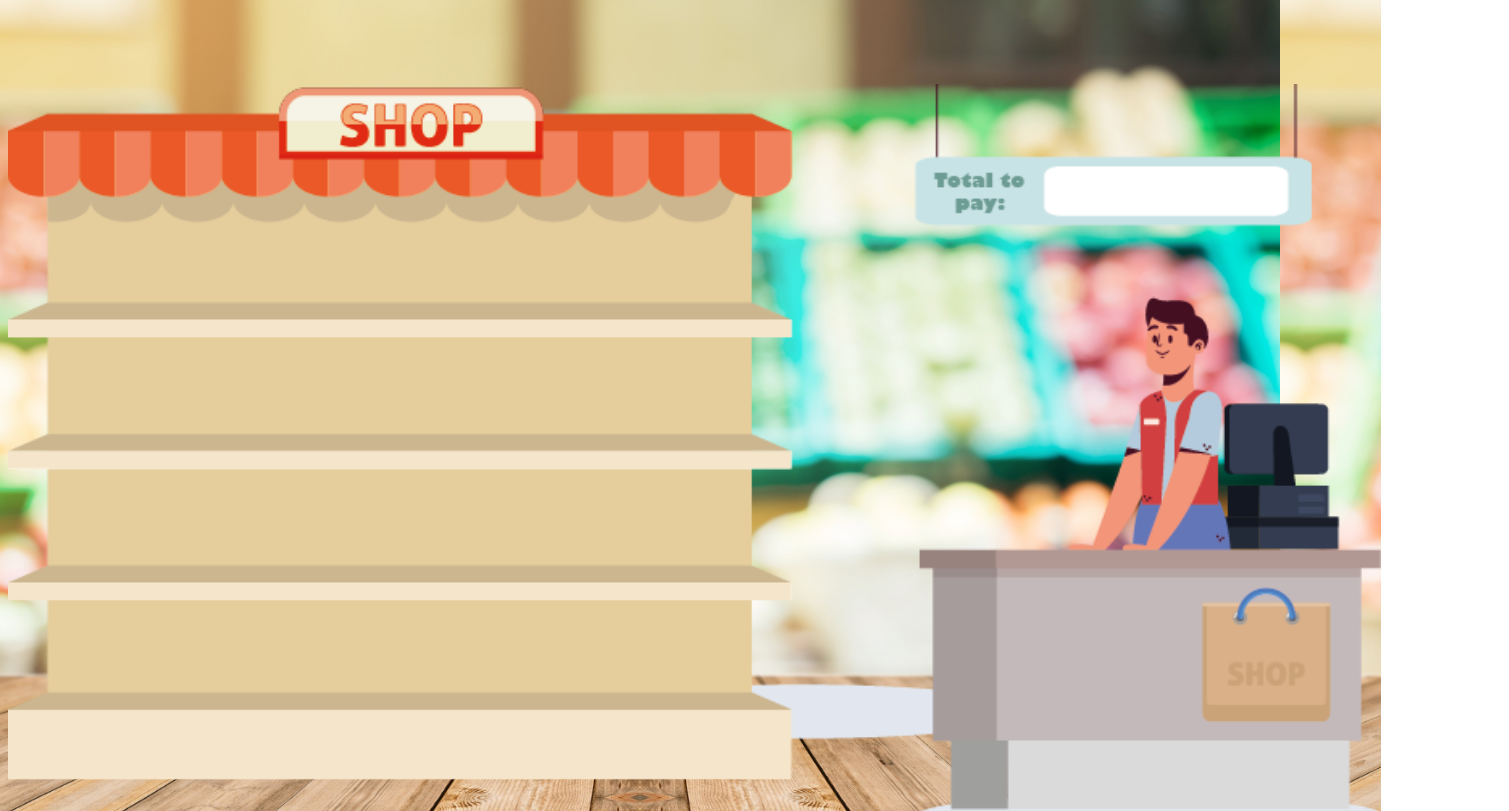
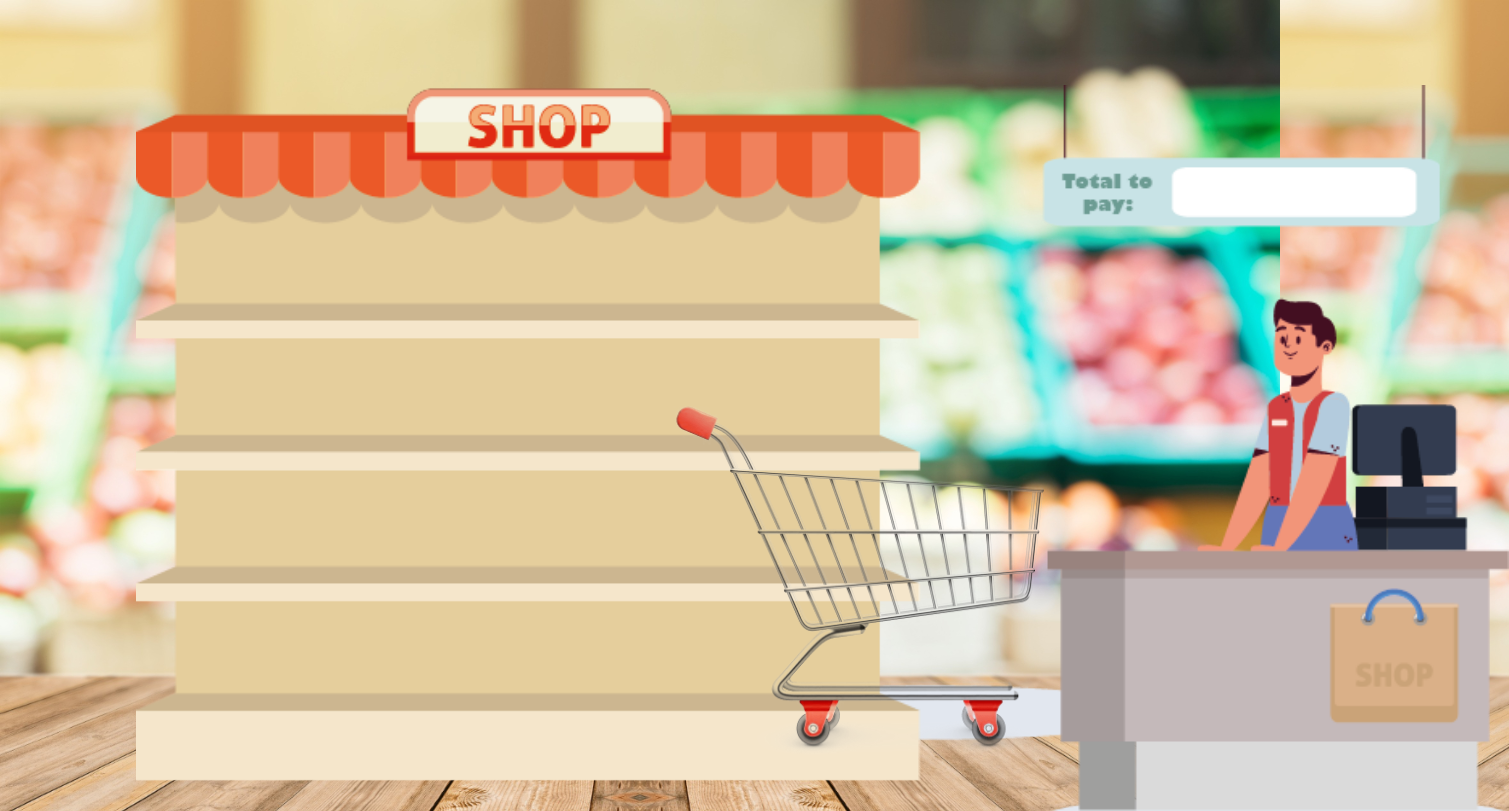
Before and after one commit to CarlosRQuinteroM/ShowCase, a plain HTML site: page index.html in a window 1280 px wide. Shown: the top 811 px of the page, 1509 px wide, since content can reach past the window. Drawn offline with Linux system fonts and the light colour scheme.

Commit message:
aggree the position of de car-shop

```diff
--- a/CSS/style.css
+++ b/CSS/style.css
@@ -10,6 +10,16 @@ body{
 #showcase{
      height: 750px;
     display: block;
+    position: absolute;
     margin: auto;
     padding-top: 6%;
+    padding-left: 10%;
 }
+#carrito{
+    position: absolute;
+    height: 480px;
+    display: block;
+    margin: auto;
+    margin-top: 25%;
+    margin-left: 50%;
+    }
```
